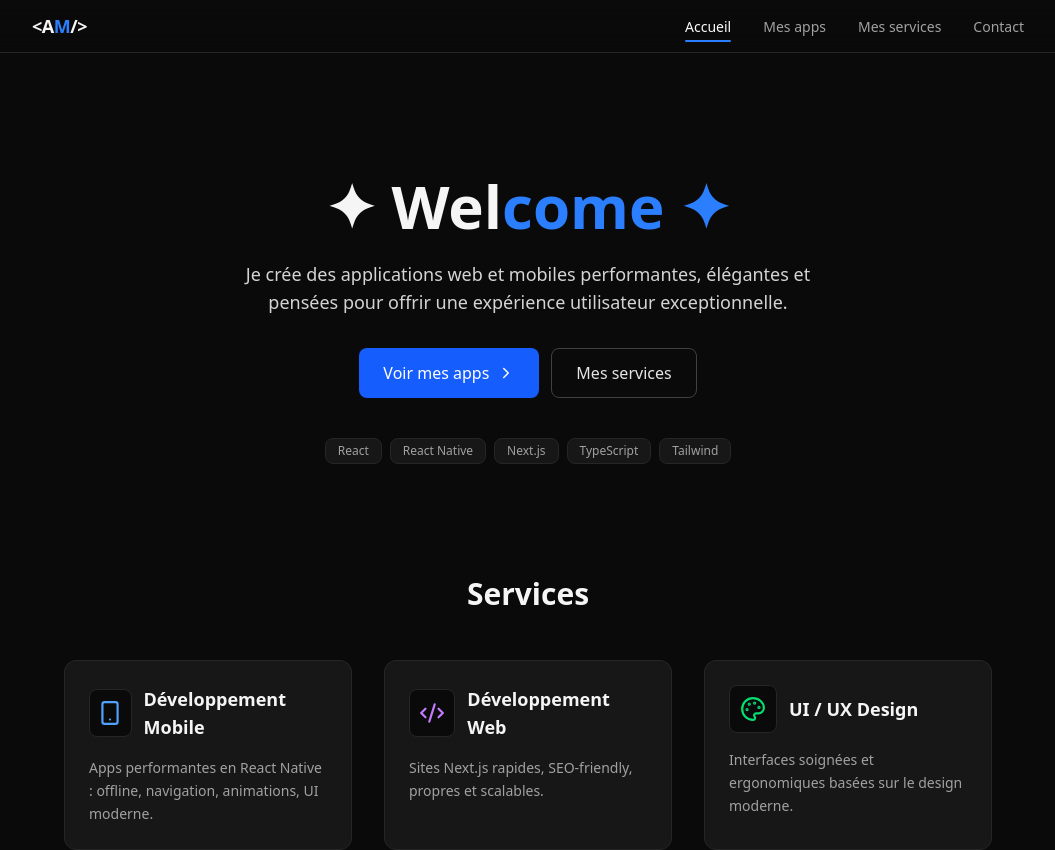
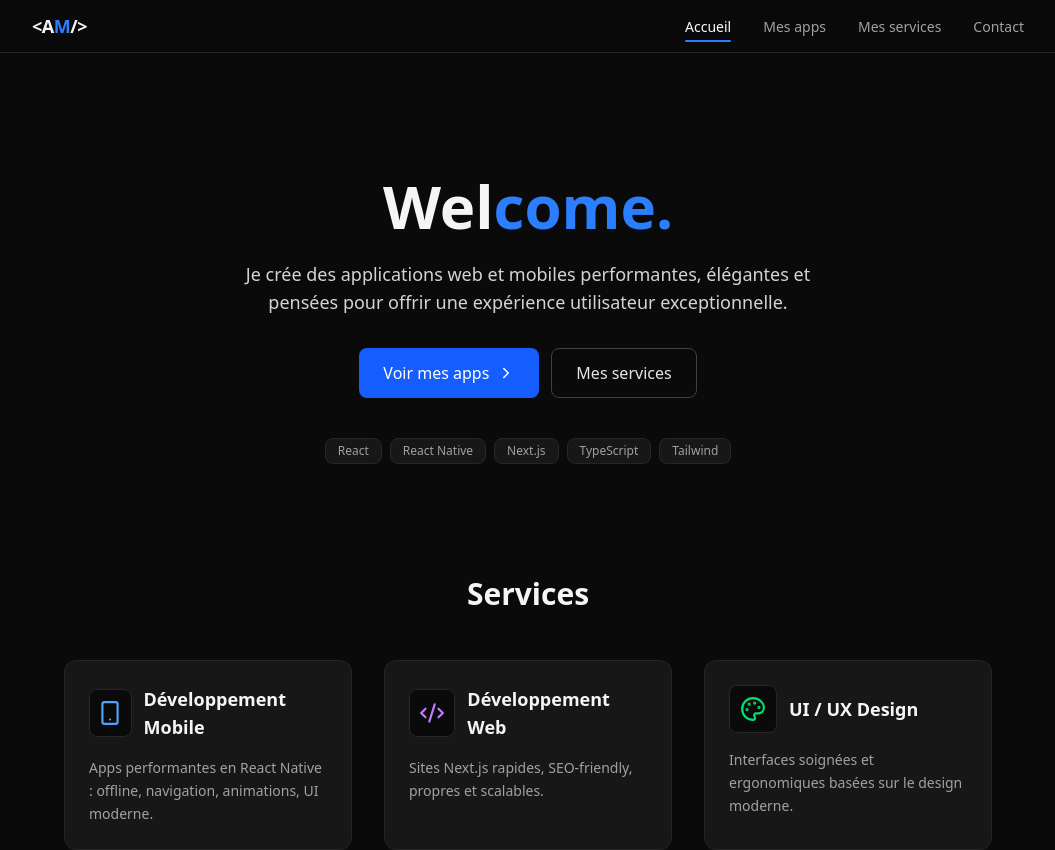
Before and after one commit to merlenantoine-dev/portfolio, a Next.js app: page / in a window 1280 px wide. Shown: the top 850 px of the page, without its empty margins (112-1167 px from the left). Built offline with nearby package versions, Linux system fonts and the light colour scheme.

Commit message:
Fix build issues for Vercel

```diff
--- a/components/AnimatedHeroTitle.tsx
+++ b/components/AnimatedHeroTitle.tsx
@@ -1,6 +1,6 @@
 "use client";
 
-import { motion } from "framer-motion";
+import { motion, AnimatePresence } from "framer-motion";
 import { useEffect, useState } from "react";
 
 export default function AnimatedHeroTitle() {
@@ -10,30 +10,30 @@ export default function AnimatedHeroTitle() {
   useEffect(() => {
     const interval = setInterval(() => {
       setIndex((i) => (i + 1) % words.length);
-    }, 2200); // Change toutes les 2.2 secondes
-
+    }, 2200);
     return () => clearInterval(interval);
   }, []);
 
   return (
+    <AnimatePresence mode="wait">
       <motion.h1
         key={index}
         initial={{ opacity: 0, y: 10 }}
         animate={{ opacity: 1, y: 0 }}
         exit={{ opacity: 0, y: -10 }}
-      transition={{ duration: 0.5, ease: "easeOut" }}
+        transition={{ duration: 0.4 }}
         className="text-5xl md:text-6xl font-bold mb-6"
       >
-      {/** Découpe bicolore */}
         {index === 0 ? (
           <>
-            ✦ Wel<span class="text-blue-500">come ✦</span>
+            Wel<span className="text-blue-500">come.</span>
           </>
         ) : (
           <>
-            ✦ Bien<span class="text-blue-500">venue ✦</span>
+            Bien<span className="text-blue-500">venue.</span>
           </>
         )}
       </motion.h1>
+    </AnimatePresence>
   );
 }
--- a/next.config.ts
+++ b/next.config.ts
@@ -1,14 +1,9 @@
 /** @type {import('next').NextConfig} */
 const nextConfig = {
-  experimental: {
-    serverActions: true,
-    turbo: false, // Désactive Turbopack pour éviter le conflit
-  },
   images: {
     domains: [],
   },
   webpack: (config) => {
-    // Garde ta config Webpack actuelle
     config.resolve.fallback = {
       fs: false,
       path: false,
```
Lines whose indentation alone changed are shown as unchanged.
